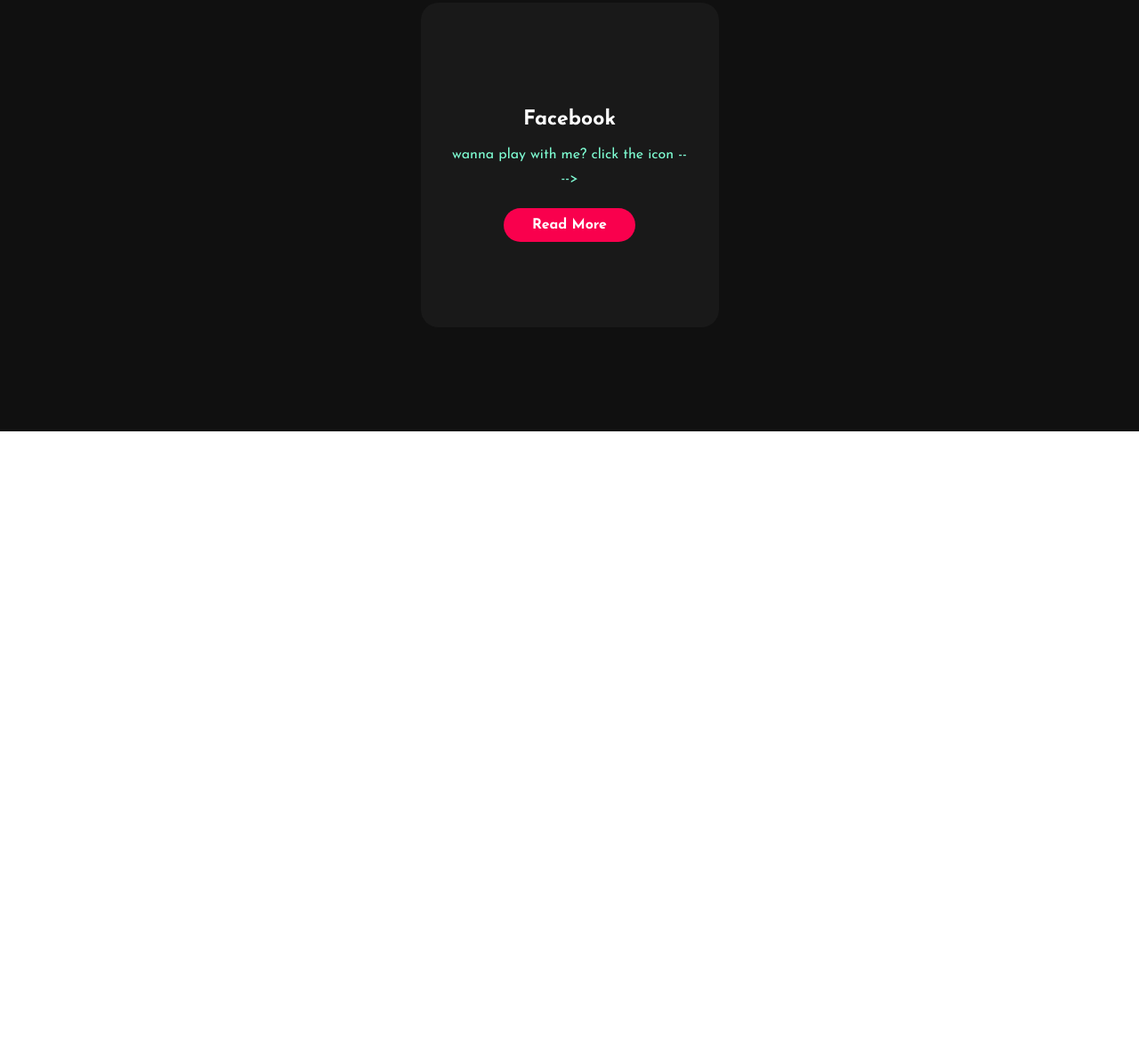
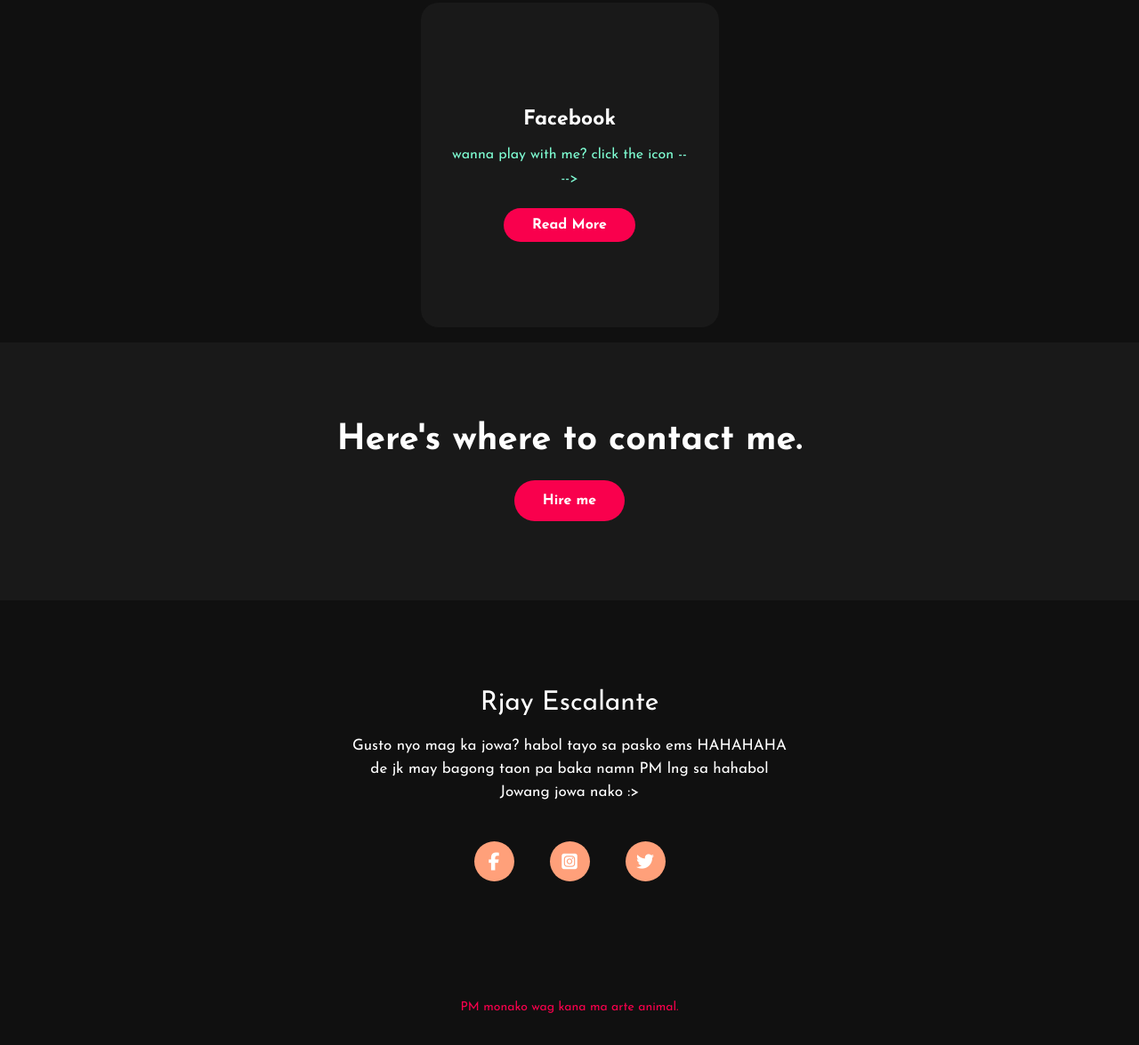
Before and after one commit to RjayEscalante/PROFILE-WEBSITE, a plain HTML site: page index.html in a window 1280 px wide. Shown: the part 1589-2764 px from the top of the page at 89% size. Before the commit the page ends 2074 px from the top, so only its background shows below. Drawn offline with Linux system fonts and the light colour scheme.

Commit message:
Updated CSS/HTML file

```diff
--- a/index.html
+++ b/index.html
@@ -7,7 +7,7 @@
         <link rel="preconnect" href="https://fonts.gstatic.com">
         <link href="https://fonts.googleapis.com/css2?family=Josefin+Sans:ital,wght@0,100;0
         ,200;0,300;0,400;0,500;0,600;0,700;1,100;1,200;1,300;1,400;1,500;1,600;1,700&display=swap" rel="stylesheet">
-
+        <script src="https://kit.fontawesome.com/2aa0f5ccca.js" crossorigin="anonymous"></script>
         <link rel="stylesheet" href="https://cdnjs.cloudflare.com/ajax/libs/font-awesome/5.15.3/css/all.min.css"
         integrity="sha512-iBBXm8fW90+nuLxSK1bmrPcLa0oT92xO1BIsZ+ywDWZCvqsWgccV3gFoRBv0z+8dLJgyAHIhr35VZc2oM/gI1w=="
         crossorigin="anonymous" referrerpolicy="no-referrer" />
@@ -75,9 +75,23 @@
                     </div>
                 </div>
             </div>
+            <div class="contact-me">
+                <p>Here's where to contact me.</p>
+                <a class="button-two" href="#">Hire me</a>
+            </div>
         </div>
+
+        <footer>
+            <p>Rjay Escalante</p>
+            <p>Gusto nyo mag ka jowa? habol tayo sa pasko ems HAHAHAHA de jk may bagong taon pa baka namn
+                PM lng sa hahabol Jowang jowa nako :></p>
+                <div class="social">
+                    <a href="#"><i class="fa-brands fa-facebook-f"></i></a>
+                    <a href="#"><i class="fa-brands fa-square-instagram"></i></a>
+                    <a href="#"><i class="fa-brands fa-twitter"></i></a>
+                </div>
+                <p class="end">PM monako wag kana ma arte animal.</p>
+
+        </footer>
     </body>
-
-
-
 </html>
--- a/style.css
+++ b/style.css
@@ -219,5 +219,81 @@ h5{
     background-color: transparent;
     border: 2px solid #f9004d;
     cursor:pointer;
-
 }
+.contact-me{
+    width: 100%;
+    height: 290px;
+    background-color: #191919;
+    display: flex;
+    align-items: center;
+    flex-direction: column;
+    justify-content: center;
+}
+.contact-me p{
+    color: white;
+    font-size: 40px;
+    font-weight: bold;
+    margin-bottom: 25px;
+}
+.contact-me .button-two{
+    background-color: #f9004d;
+    color: white;
+    text-decoration: none;
+    border: 2px solid transparent;
+    font-weight: bold;
+    padding: 13px 30px;
+    border-radius: 30px;
+    transition:  .4s;
+}
+.contact-me .button-two:hover{
+    background-color: transparent;
+    border: 2px solid #f9004d;
+    cursor:pointer;
+}
+footer{
+    position: relative;
+    width: 100%;
+    height: 400px;
+    background: #101010;
+    display: flex;
+    flex-direction: column;
+    align-items: center;
+}
+footer p:nth-child(1){
+    font-size: 30px;
+    color: white;
+    margin-bottom: 20px;
+}
+footer p:nth-child(2){
+    color: white;
+    font-size: 17px;
+    width: 500px;
+    text-align: center;
+    line-height: 26px;
+}
+.social{
+    display: flex;
+}
+.social a{
+    width: 45px;
+    height: 45px;
+    display:flex;
+    align-items: center;
+    justify-content: center;
+    background: lightsalmon;
+    border-radius: 50%;
+    margin: 42px 20px;
+    color: white;
+    text-decoration: none;
+    font-size: 20px;
+}
+.social a:hover{
+    transform: scale(1.3);
+    transition: .3s;
+}
+.end{
+    position: absolute;
+    color: #f9004d;
+    bottom: 35px;
+    font-size: 14px;
+}
```
